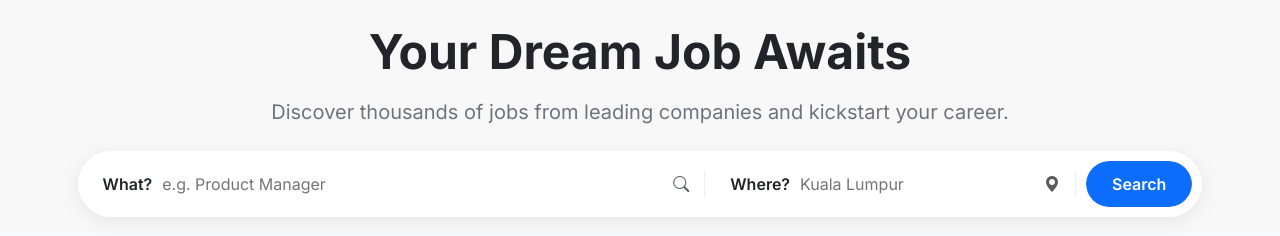
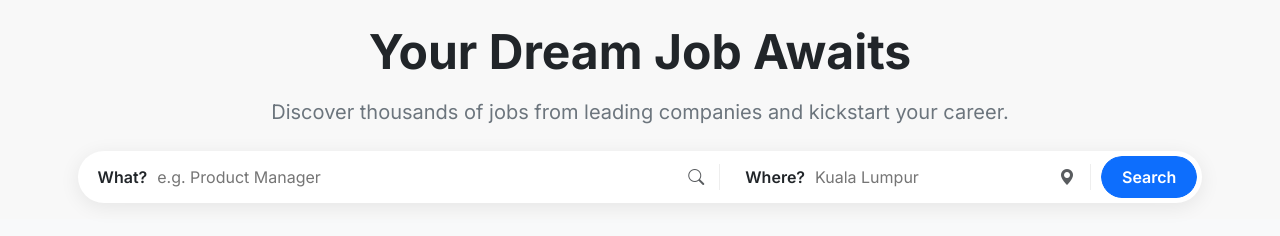
Before and after one commit to fatin-idris/JobStore-Homepage, a plain HTML site: page index.html in a window 1280 px wide. Shown: the part 86-322 px from the top of the page. Drawn offline with nearby package versions, Linux system fonts and the light colour scheme; grey boxes are pictures that could not be loaded.

Commit message:
Update index.html

```diff
--- a/index.html
+++ b/index.html
@@ -80,7 +80,7 @@
         margin: auto;
         background: #fff;
         border-radius: 50px;
-        padding: 10px;
+        padding: 5px;
         box-shadow: 0 4px 20px rgba(0, 0, 0, 0.08);
         display: flex;
         align-items: center;
@@ -139,7 +139,7 @@
       }
       .search-button-wrapper button {
         border-radius: 50px;
-        padding: 10px 25px;
+        padding: 8px 20px;
         font-weight: 600;
       }
       .hashtag-text {
```
